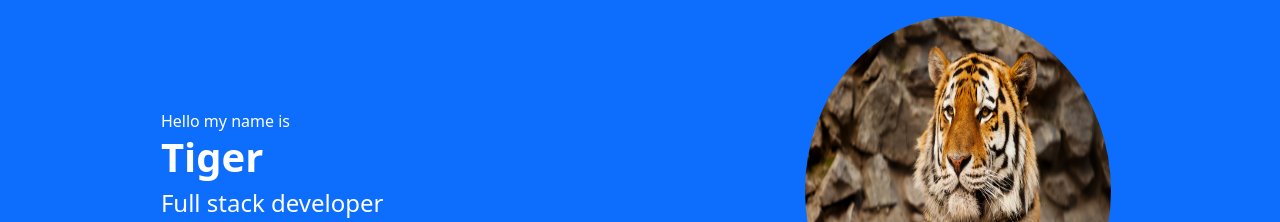
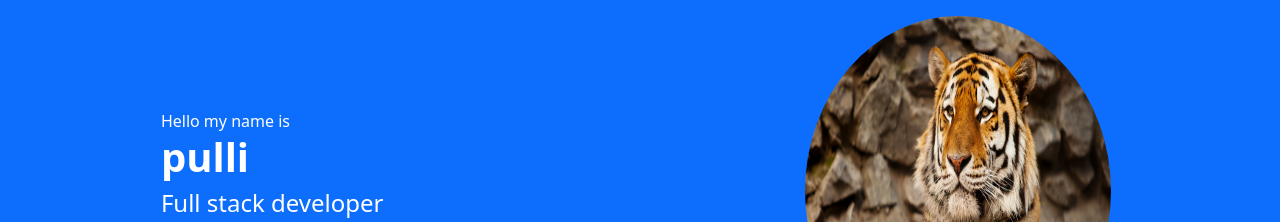
Before and after one commit to Roshan446/Portfolio, a plain HTML site: page index.html in a window 1280 px wide. Shown: the top 222 px of the page. Drawn offline with nearby package versions, Linux system fonts and the light colour scheme.

Commit message:
name change

```diff
--- a/index.html
+++ b/index.html
@@ -24,7 +24,7 @@
       <div class="col-lg-6 col-md-6 col-12 d-flex justify-content-center align-items-center">
         <div class="text-white ">
           <span>Hello my name is</span>
-          <h1 class="fw-bolder">Tiger</h1>
+          <h1 class="fw-bolder">pulli</h1>
           <h4>Full stack developer </h4>
           <button class="btn btn-outline-light rounded-pill btn-lg me-3">Download Cv</button>
           <button class="btn btn-outline-light rounded-pill btn-lg me-3">Play video</button>
```
